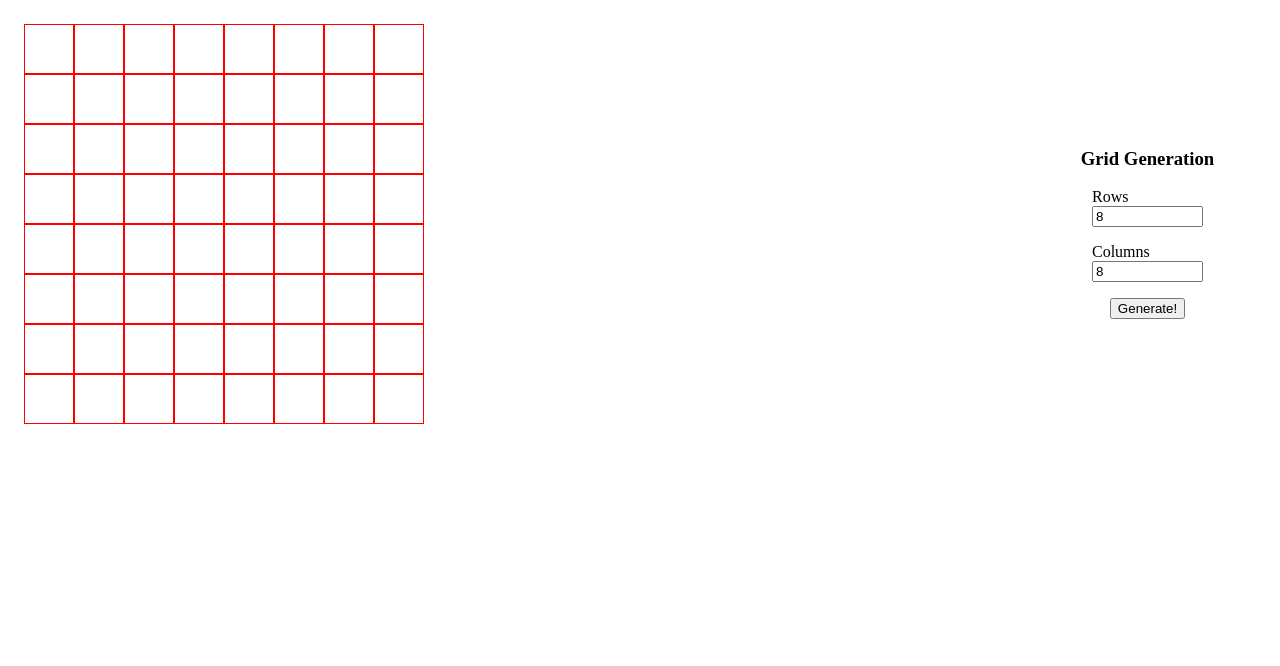
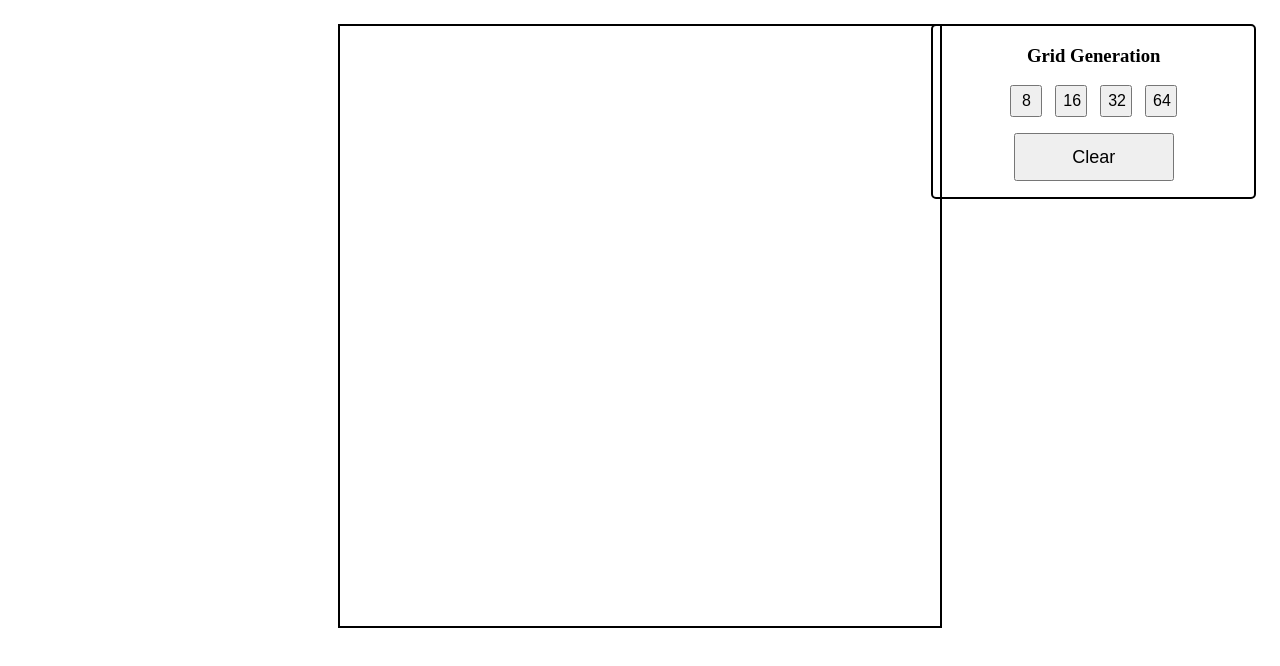
Before and after one commit to Joey-Schmoe/odin-etch-a-sketch, a plain HTML site: page index.html in a window 1280 px wide. Drawn offline with Linux system fonts and the light colour scheme.

Commit message:
Rework page to take button inputs | Add CLEAR button

```diff
--- a/index.html
+++ b/index.html
@@ -14,16 +14,13 @@
     </div>
     <div id="grid-options">
         <h3>Grid Generation</h3>
-        <div class="input">
-            <label for="rows-input">Rows</label>
-            <input id="rows-input" type="number" min="1" value="8">
+        <div class="generation-buttons">
+            <button class="generation-button">8</button>
+            <button class="generation-button">16</button>
+            <button class="generation-button">32</button>
+            <button class="generation-button">64</button>
         </div>
-        <div class="input">
-            <label for="cols-input">Columns</label>
-            <input id="cols-input" type="number" min="1" value="8">
-        </div>
-
-        <button id="button-input">Generate!</button>
+        <button id="clear-button">Clear</button>
     </div>
 </body>
 </html>
--- a/javascript.js
+++ b/javascript.js
@@ -5,26 +5,52 @@ const gridContainer = document.querySelector('#grid-container');
 
 const rowsInput = document.querySelector('#rows-input');
 const colsInput = document.querySelector('#cols-input');
-const buttonInput = document.querySelector('#button-input');
 
-buttonInput.addEventListener('click', createGrid);
+const defaultSize = 8;
+let lastSize = defaultSize;
 
-function createGrid() {
-    //Get inpuut
-    const rows = rowsInput.value;
-    const cols = rowsInput.value;
+const generationButtons = document.querySelectorAll('.generation-button');
+const clearButton = document.querySelector('#clear-button');
 
-    //Ensure input is valid
-    if (rows <= 0 || cols <= 0) {
-        console.log('ERROR: x or y argument for createGrid function has value of 0 or less');
-        return;
+clearButton.addEventListener('click', () => {
+    createGrid(lastSize);
+});
+
+generationButtons[0].addEventListener('click', () => createGrid(8));
+generationButtons[1].addEventListener('click', () => createGrid(16));
+generationButtons[2].addEventListener('click', () => createGrid(32));
+generationButtons[3].addEventListener('click', () => createGrid(64));
+
+
+
+function createGrid(size) {
+    //Clear grid
+    removeAllChildNodes(gridContainer);
+
+    for (let i = 0; i < size ** 2; i++) {
+        let cell = document.createElement('div');
+        cell.classList.add("cell");
+        cell.addEventListener('mouseover', (e) => {
+            darkenCell(e);
+        });
+        gridContainer.appendChild(cell);
     }
 
-    for (let i = 0; i < rows * cols; i++) {
-        let cell = document.createElement('div');
-        cell.classList.add("cell");
-        gridContainer.appendChild(cell);
+    gridContainer.style.gridTemplateColumns = `repeat(${size}, auto)`;
+    gridContainer.style.gridTemplateRows = `repeat(${size}, auto)`;
+
+    lastSize = size;
+}
+
+function darkenCell(e) {
+    let o = e.target.style.opacity;
+    e.target.style.opacity = +o + .25;
+}
+
+function removeAllChildNodes(parent) {
+    while (parent.firstChild) {
+        parent.removeChild(parent.firstChild);
     }
 }
 
-createGrid();
+createGrid(defaultSize);
--- a/stylesheet.css
+++ b/stylesheet.css
@@ -1,7 +1,8 @@
 body {
     margin: 0;
     display: flex;
-    justify-items: flex-start;
+    justify-content: center;
+    align-items: flex-start;
     padding: 24px;
 }
 
@@ -9,27 +10,58 @@ body {
     display: grid;
     grid-template-columns: repeat(8, auto);
     grid-template-rows: repeat(8, auto);
-
-    height: 400px;
-    width: 400px;
+    border: 2px solid black;
+    width: 600px;
+    height: 600px;
 }
 
 #grid-options {
-    margin: 16px 16px 16px auto;
+    margin-top: 24px;
+    margin-right: 24px;
+    position: absolute;
+    top: 0;
+    right: 0;
+
     display: flex;
-    flex-direction: column;
+    flex-wrap: wrap;
     justify-content: center;
     align-items: center;
+
+    border: 2px solid black;
+    border-radius: 5px;
+    padding-bottom: 16px;
+}
+
+#grid-options > h3 {
+    width: 100%;
+    text-align: center;
 }
 
 #grid-options > div {
     width: 60%;
     display: flex;
-    justify-content: center;
-    flex-direction: column;
-    margin-bottom: 16px;
+    flex-wrap: wrap;
+    justify-content: space-evenly;
+}
+
+.generation-button {
+    width: 32px;
+    height: 32px;
+    font-size: 16px;
+    text-align: center;
+}
+
+#clear-button {
+    width: 50%;
+    height: 48px;
+    margin-top: 16px;
+
+    font-size: 18px;
 }
 
 .cell {
-    border: 1px solid red;
+    background-color: black;
+    opacity: 0;
+    min-width: 4px;
+    min-height: 4px;
 }
```
